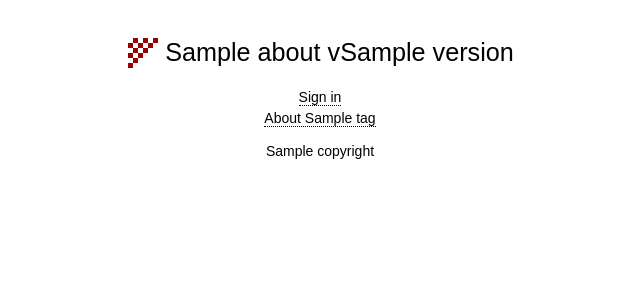
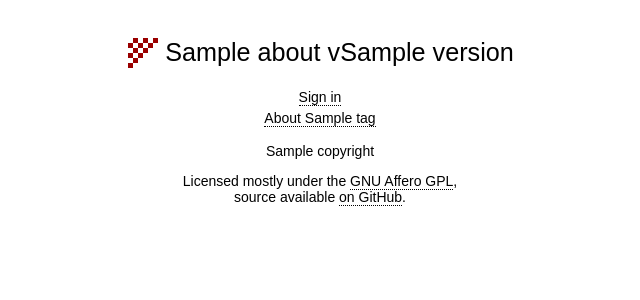
Before and after one commit to quru/qis, a Python web app: template src/imageserver/templates/index.html in a window 1280 px wide. Shown: the top 300 px of the page, without its empty margins (320-960 px from the left). Run offline with Jinja, Linux system fonts and the light colour scheme; the template is opened without the code that fills it: most values are stand-ins (such as "Sample title", 1, 10 or a date in 2020).

Commit message:
Add link to source as suggested by AGPL text

```diff
--- a/src/imageserver/templates/index.html
+++ b/src/imageserver/templates/index.html
@@ -45,4 +45,8 @@
 	<p class="center">
 		{{ about.__copyright__ }}
 	</p>
+	<p class="center">
+		Licensed mostly under the <a href="http://www.gnu.org/licenses/agpl-3.0.txt">GNU Affero GPL</a>,<br />
+		source available <a href="{{ about.__source_uri__ }}">on GitHub</a>.
+	</p>
 {% endblock %}
```
